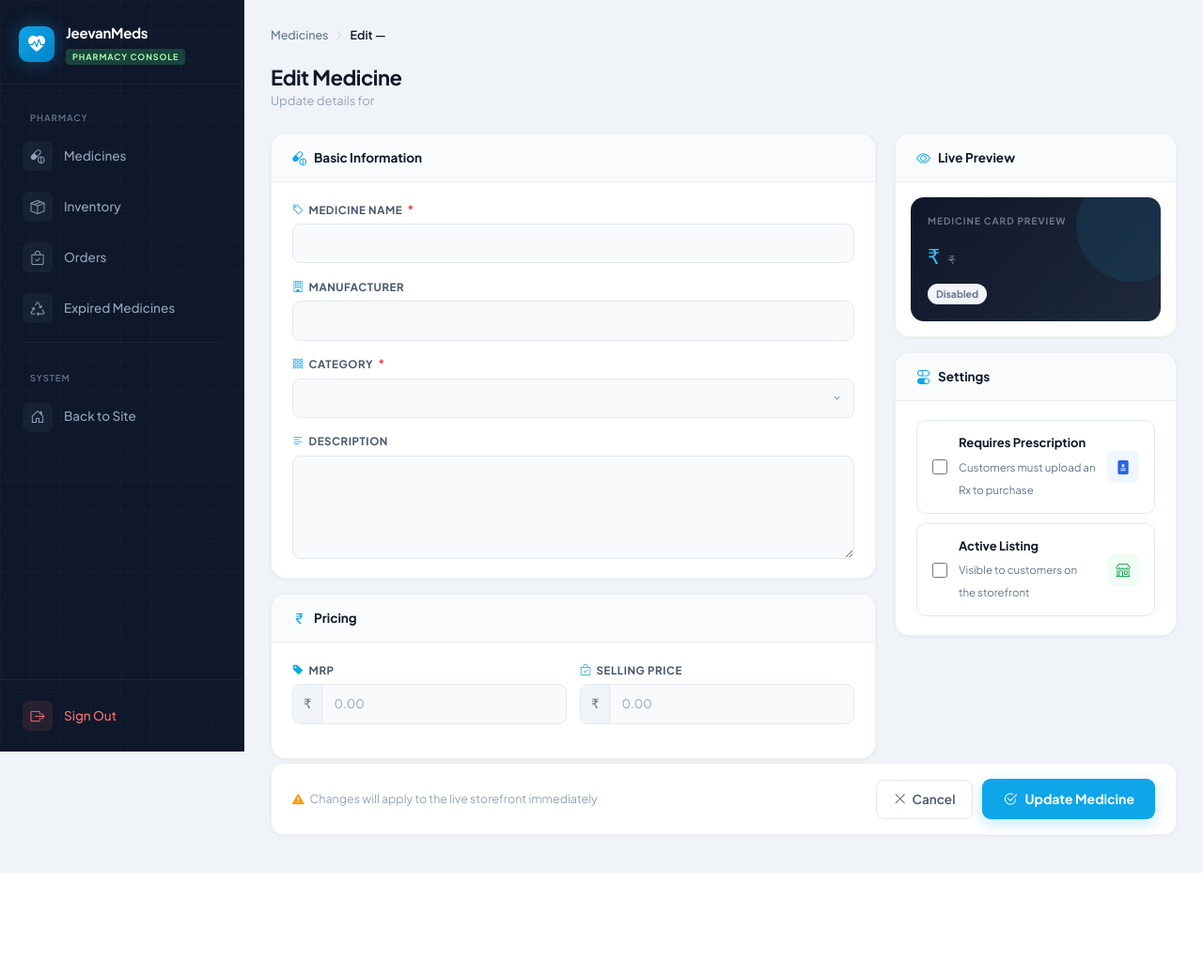
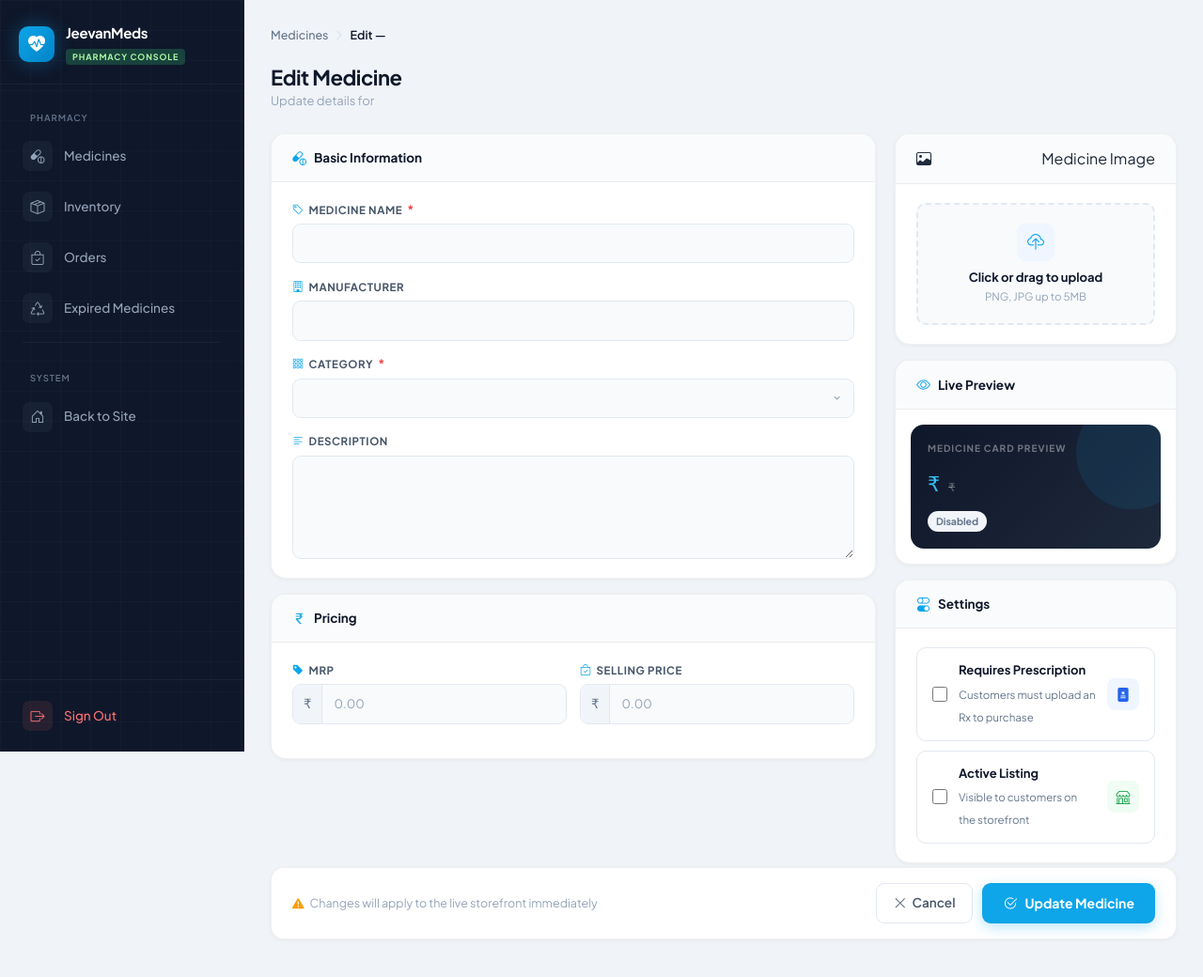
Before and after one commit to AnshulWycliffe/DawaiTrack, a Python web app: template app/templates/pharmacy/edit_medicine.html in a window 1280 px wide. Shown: the whole page at 94% size. Before the commit the page ends 929 px from the top, so only its background shows below. Run offline with Jinja, Linux system fonts and the light colour scheme; the template is opened without the code that fills it, so the values that code supplies are empty.

Commit message:
Final Commit

```diff
--- a/app/models/medicine.py
+++ b/app/models/medicine.py
@@ -57,7 +57,6 @@ class Medicine(Document):
     # -----------------------------
 
     image_url = StringField(required=False)
-    gallery_images = ListField(StringField())
 
 
     # Pharmacy Owner
--- a/app/templates/pharmacy/edit_medicine.html
+++ b/app/templates/pharmacy/edit_medicine.html
@@ -198,6 +198,74 @@
     }
 
     .discount-preview.show { display: flex; }
+
+    .file-upload-wrap {
+        border: 2px dashed #e2e8f0;
+        border-radius: 10px;
+        padding: 20px 16px;
+        text-align: center;
+        cursor: pointer;
+        transition: all 0.2s;
+        background: #f8fafc;
+        position: relative;
+    }
+
+    .file-upload-wrap:hover, .file-upload-wrap.dragover {
+        border-color: #0ea5e9;
+        background: #f0f9ff;
+    }
+
+    .file-upload-wrap input[type="file"] {
+        position: absolute;
+        inset: 0;
+        opacity: 0;
+        cursor: pointer;
+        width: 100%;
+        height: 100%;
+    }
+
+    .upload-icon {
+        width: 40px; height: 40px;
+        background: #eff6ff;
+        border-radius: 9px;
+        display: flex; align-items: center; justify-content: center;
+        font-size: 18px;
+        color: #0ea5e9;
+        margin: 0 auto 8px;
+    }
+
+    .upload-title { font-size: 13px; font-weight: 700; color: #0f172a; margin-bottom: 2px; }
+    .upload-sub { font-size: 11.5px; color: #94a3b8; }
+
+    /* Image preview */
+    .img-preview-wrap {
+        display: none;
+        flex-direction: column;
+        align-items: center;
+        gap: 10px;
+        margin-top: 12px;
+    }
+
+    .img-preview-wrap.show { display: flex; }
+
+    .img-preview-wrap img {
+        max-height: 120px;
+        max-width: 100%;
+        border-radius: 10px;
+        border: 1px solid rgba(0,0,0,0.08);
+        object-fit: contain;
+        background: white;
+        padding: 6px;
+    }
+
+    .img-preview-name {
+        font-size: 12px;
+        color: #16a34a;
+        font-weight: 600;
+        display: flex;
+        align-items: center;
+        gap: 5px;
+    }
 
     /* ─── TOGGLE ROWS ─── */
     .toggle-row {
@@ -406,7 +474,7 @@
     <p>Update details for <strong style="color:#0f172a;">{{ medicine.name }}</strong></p>
 </div>
 
-<form method="POST">
+<form method="POST" enctype="multipart/form-data">
 <div class="form-layout">
 
     <!-- ══════════════ LEFT COLUMN ══════════════ -->
@@ -506,7 +574,26 @@
 
     <!-- ══════════════ RIGHT COLUMN ══════════════ -->
     <div>
-
+        <div class="section-card">
+            <div class="section-card-header">
+                <i class="bi bi-image"></i> Medicine Image
+            </div>
+            <div class="section-card-body">
+                <div class="file-upload-wrap" id="dropZone">
+                    <input type="file" name="image" accept="image/*" id="imageInput">
+                    <div class="upload-icon"><i class="bi bi-cloud-upload"></i></div>
+                    <div class="upload-title">Click or drag to upload</div>
+                    <div class="upload-sub">PNG, JPG up to 5MB</div>
+                </div>
+                <div class="img-preview-wrap" id="previewWrap">
+                    <img id="previewImg" src="" alt="Preview">
+                    <div class="img-preview-name">
+                        <i class="bi bi-check-circle-fill"></i>
+                        <span id="previewNameIMG"></span>
+                    </div>
+                </div>
+            </div>
+        </div>
         <!-- Live Preview Card -->
         <div class="section-card" style="margin-bottom:16px;">
             <div class="section-card-header">
@@ -603,6 +690,44 @@
 </form>
 
 <script>
+
+    // ── Image upload preview ──
+    const imageInput = document.getElementById('imageInput');
+    const dropZone   = document.getElementById('dropZone');
+    const previewWrap = document.getElementById('previewWrap');
+    const previewImg  = document.getElementById('previewImg');
+    const previewName = document.getElementById('previewNameIMG');
+
+    {% if medicine.image_url %}
+            previewImg.src = `{{url_for('static', filename=medicine.image_url)}}`;
+            previewName.textContent = `Already Uploaded`;
+            previewWrap.classList.add('show');
+    {% endif %}
+
+    function showPreview(file) {
+        if (!file || !file.type.startsWith('image/')) return;
+        const reader = new FileReader();
+        reader.onload = e => {
+            previewImg.src = e.target.result;
+            previewName.textContent = file.name;
+            previewWrap.classList.add('show');
+        };
+        reader.readAsDataURL(file);
+    }
+
+    imageInput.addEventListener('change', () => {
+        if (imageInput.files[0]) showPreview(imageInput.files[0]);
+    });
+
+    dropZone.addEventListener('dragover', e => { e.preventDefault(); dropZone.classList.add('dragover'); });
+    dropZone.addEventListener('dragleave', () => dropZone.classList.remove('dragover'));
+    dropZone.addEventListener('drop', e => {
+        e.preventDefault();
+        dropZone.classList.remove('dragover');
+        const file = e.dataTransfer.files[0];
+        if (file) { imageInput.files = e.dataTransfer.files; showPreview(file); }
+    });
+
     // ── Live preview updater ──
     function updatePreview() {
         const name = document.getElementById('previewName').value || '—';
```
Also changed, not shown: app/routes/pharmacy_routes.py (+18 -0 lines), app/static/uploads/medicines/631325686f444646990dd31b5c193ede_pathology_lab_21_02_2026.png (deleted), app/static/uploads/medicines/ab6f1bfe8ad647f1ac975ccd91941a8d_Paracetamol-Capsule-500mg.jpg (deleted), 1 other file.
